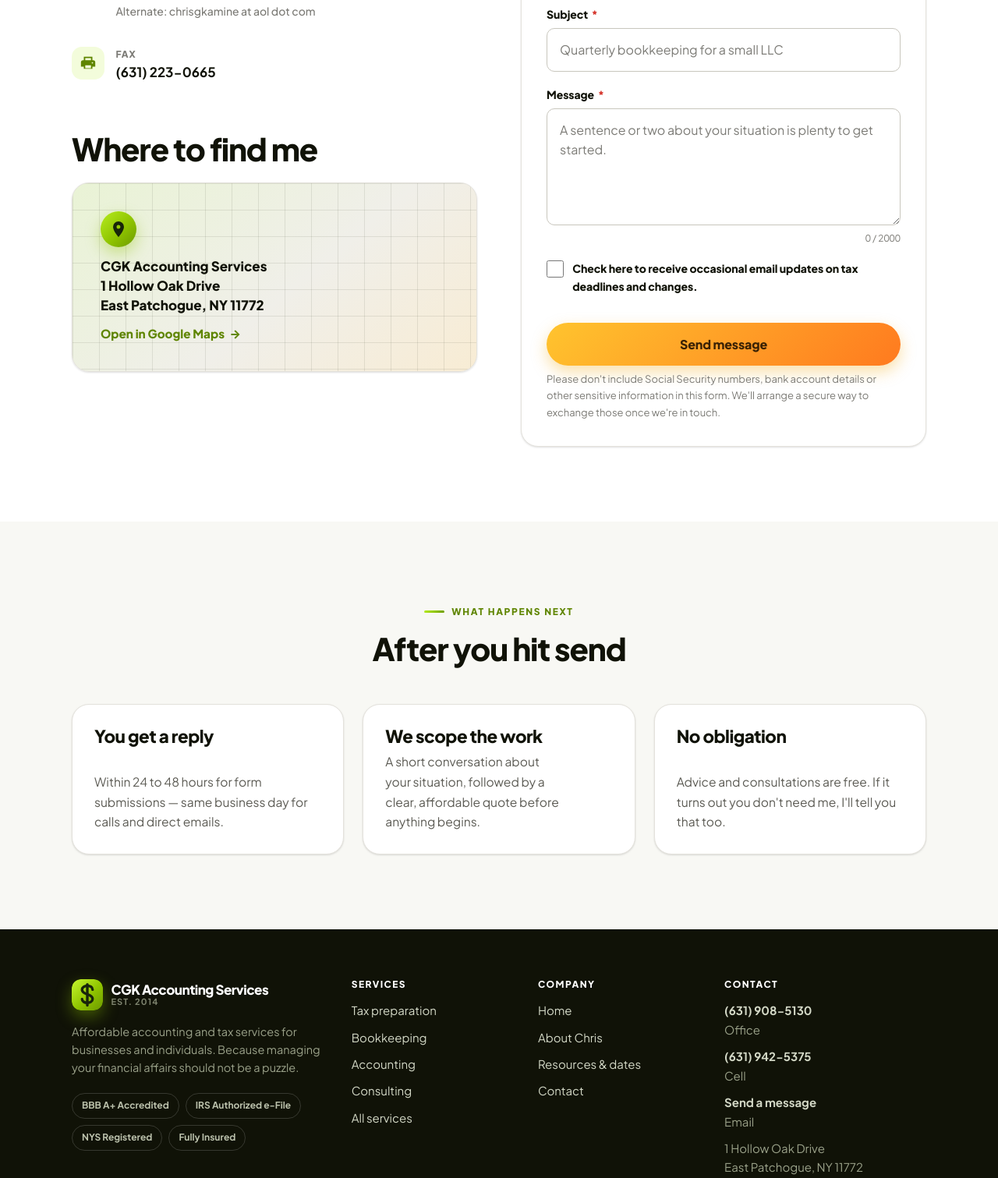
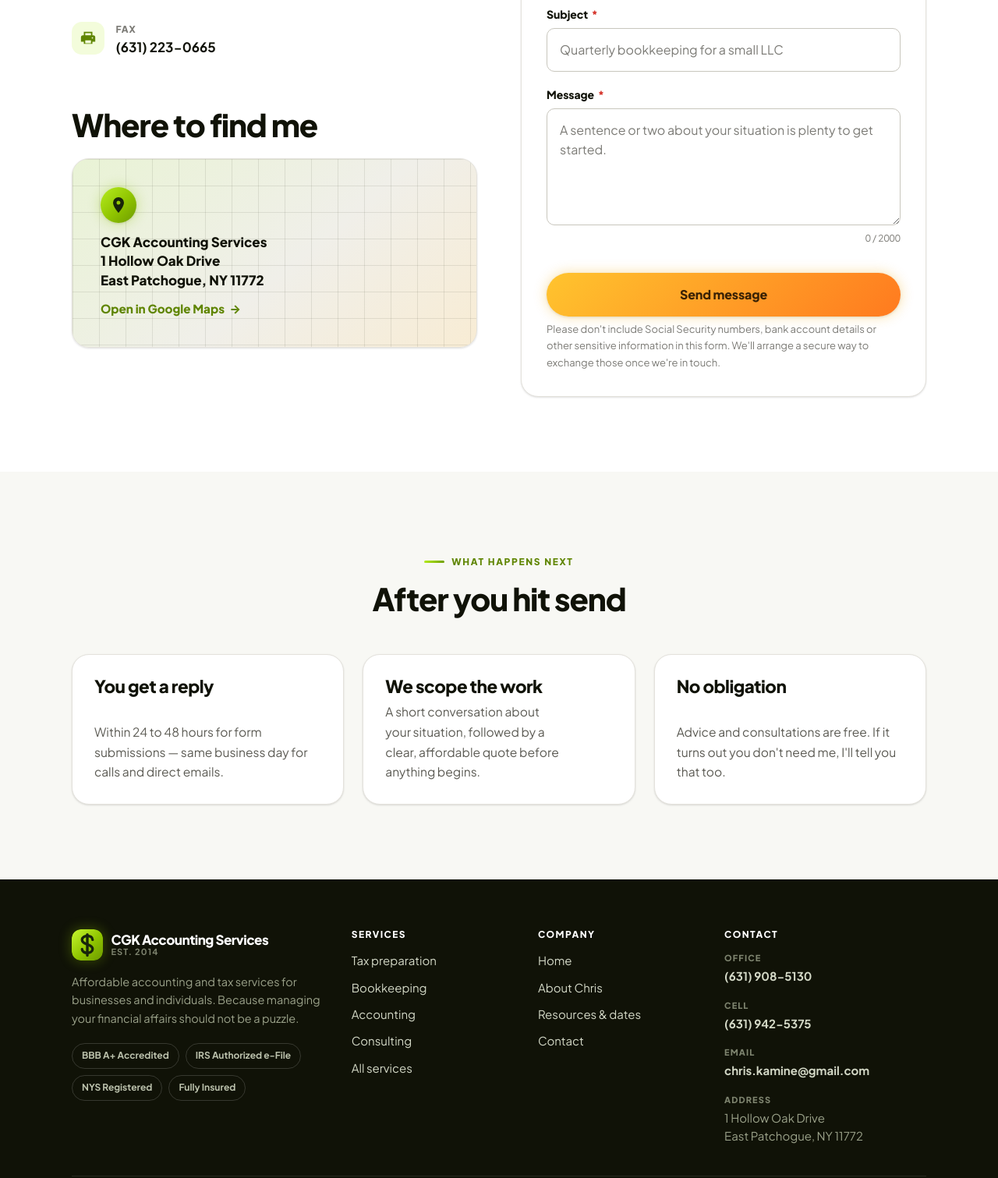
Before and after one commit to Check4Tech/cgk-accounting, a plain HTML site: page contact-us.html in a window 1280 px wide. Shown: the part 1016-2527 px from the top of the page at 78% size. Drawn offline with Linux system fonts and the light colour scheme.

Commit message:
completion of cgk accounting

```diff
--- a/assets/css/styles.css
+++ b/assets/css/styles.css
@@ -60,8 +60,13 @@
   --shadow-sm: 0 1px 2px rgba(16, 18, 7, 0.06), 0 1px 3px rgba(16, 18, 7, 0.08);
   --shadow-md: 0 4px 12px rgba(16, 18, 7, 0.07), 0 12px 28px rgba(16, 18, 7, 0.08);
   --shadow-lg: 0 10px 24px rgba(16, 18, 7, 0.09), 0 28px 60px rgba(16, 18, 7, 0.13);
-  --shadow-lime: 0 8px 20px rgba(143, 196, 0, 0.4);
-  --shadow-gold: 0 8px 20px rgba(240, 165, 0, 0.34);
+  /* Accent glows are centred (no y-offset) with a spread radius, so the halo
+     sits evenly around the whole element instead of pooling underneath it.
+     A separate hairline shadow does the grounding. */
+  --shadow-lime: 0 0 16px 1px rgba(143, 196, 0, 0.32), 0 1px 3px rgba(16, 18, 7, 0.12);
+  --shadow-lime-lift: 0 0 26px 5px rgba(143, 196, 0, 0.42), 0 2px 6px rgba(16, 18, 7, 0.14);
+  --shadow-gold: 0 0 16px 1px rgba(240, 165, 0, 0.3), 0 1px 3px rgba(16, 18, 7, 0.12);
+  --shadow-gold-lift: 0 0 26px 5px rgba(240, 165, 0, 0.4), 0 2px 6px rgba(16, 18, 7, 0.14);
 
   /* Geometry */
   --r-sm: 10px;
@@ -417,7 +422,7 @@
   color: var(--btn-fg);
   transform: translateY(-2px);
   filter: saturate(1.15) brightness(1.04);
-  box-shadow: 0 12px 28px rgba(15, 191, 163, 0.42);
+  box-shadow: var(--shadow-lime-lift);
 }
 
 .btn:active {
@@ -430,7 +435,7 @@
   box-shadow: var(--shadow-gold);
 }
 .btn--gold:hover {
-  box-shadow: 0 12px 28px rgba(255, 169, 22, 0.42);
+  box-shadow: var(--shadow-gold-lift);
 }
 
 .btn--ghost {
@@ -1933,25 +1938,6 @@
   display: block;
 }
 
-/* Checkbox */
-.check {
-  display: flex;
-  align-items: flex-start;
-  gap: 0.7rem;
-  font-size: 0.9375rem;
-  color: var(--stone-700);
-  cursor: pointer;
-}
-
-.check input[type="checkbox"] {
-  flex: none;
-  width: 22px;
-  height: 22px;
-  margin: 1px 0 0;
-  accent-color: var(--lime-600);
-  cursor: pointer;
-}
-
 /* Character counter */
 .counter {
   align-self: flex-end;
@@ -2207,9 +2193,25 @@
   margin: 0;
 }
 
+/* Label sits above the value, matching the contact page layout. */
+.footer-contact .label {
+  display: block;
+  font-size: 0.6875rem;
+  font-weight: 800;
+  letter-spacing: 0.1em;
+  text-transform: uppercase;
+  color: #7e846f;
+  margin-bottom: 0.1rem;
+}
+
 .footer-contact .value {
+  display: block;
   color: var(--white);
   font-weight: 700;
+}
+
+.footer-contact ul {
+  gap: 1rem;
 }
 
 .footer-contact address {
--- a/contact-us.html
+++ b/contact-us.html
@@ -194,7 +194,9 @@
               <p class="value">
                 <a href="#message" data-email-user="chris.kamine" data-email-domain="gmail.com" data-email-show>Use the form below</a>
               </p>
-              <p class="sub">Alternate: chrisgkamine at aol dot com</p>
+              <p class="sub">Alternate:
+                <a href="#message" data-email-user="chrisgkamine" data-email-domain="aol.com" data-email-show>use the form below</a>
+              </p>
             </div>
           </li>
           <li>
@@ -320,13 +322,6 @@
               </div>
 
               <div class="form-field form-field--full">
-                <label class="check" for="cf-updates">
-                  <input type="checkbox" id="cf-updates" name="email-updates" value="yes">
-                  <span>Check here to receive occasional email updates on tax deadlines and changes.</span>
-                </label>
-              </div>
-
-              <div class="form-field form-field--full">
                 <div data-netlify-recaptcha="true"></div>
               </div>
 
@@ -418,14 +413,22 @@
       <div class="footer-col footer-contact">
         <h2 id="f-contact">Contact</h2>
         <ul aria-labelledby="f-contact">
-          <li><span class="value"><a href="tel:+16319085130">(631) 908-5130</a></span><br>Office</li>
-          <li><span class="value"><a href="tel:+16319425375">(631) 942-5375</a></span><br>Cell</li>
           <li>
-            <span class="value">
-              <a href="#message" data-email-user="chris.kamine" data-email-domain="gmail.com">Send a message</a>
-            </span><br>Email
+            <span class="label">Office</span>
+            <span class="value"><a href="tel:+16319085130">(631) 908-5130</a></span>
           </li>
           <li>
+            <span class="label">Cell</span>
+            <span class="value"><a href="tel:+16319425375">(631) 942-5375</a></span>
+          </li>
+          <li>
+            <span class="label">Email</span>
+            <span class="value">
+              <a href="#message" data-email-user="chris.kamine" data-email-domain="gmail.com" data-email-show>Send a message</a>
+            </span>
+          </li>
+          <li>
+            <span class="label">Address</span>
             <address>1 Hollow Oak Drive<br>East Patchogue, NY 11772</address>
           </li>
         </ul>
```
Also changed, not shown: about.html (+13 -5 lines), accounting.html (+13 -5 lines), bookkeeping.html (+13 -5 lines), consulting.html (+13 -5 lines), index.html (+13 -5 lines), resources.html (+13 -5 lines), services.html (+13 -5 lines), tax.html (+13 -5 lines).
